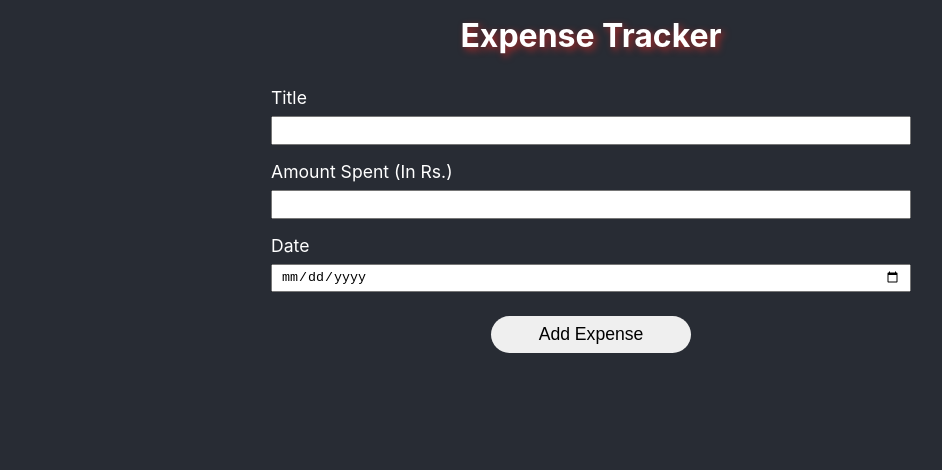
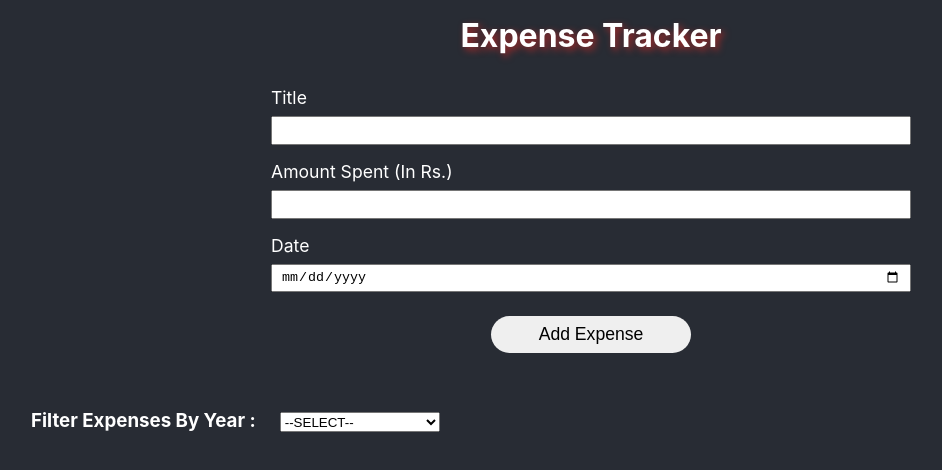
Before and after one commit to Nikhil2408/expense-tracker, a React (Create React App) app: page / in a window 1280 px wide. Shown: the top 470 px of the page, without its empty margins (49-991 px from the left). Built offline with nearby package versions, Linux system fonts and the light colour scheme.

Commit message:
feat: added filteration of expenses by year

```diff
--- a/src/components/App.js
+++ b/src/components/App.js
@@ -2,12 +2,18 @@ import React, { useState } from "react";
 
 import ExpenseForm from "./ExpenseFormComponent/ExpenseForm";
 import Expenses from "./Expenses/Expenses";
+import ExpenseFilter from "./ExpenseFilter/ExpenseFilter";
 import '../styles/App.css';
 
 
 function App() {
 
-  const [allExpenses, setAllExpenses] = useState(expensesArr);
+  const [allExpenses, setAllExpenses] = useState({
+    allExpenses : []
+  });
+  const [filterExpenses, setFilterExpenses] = useState({
+    filterExpenses : []
+  });
 
   function addExpense(newExpense){
     setAllExpenses(function(currentState){
@@ -17,17 +23,33 @@ function App() {
     })
   }
 
+  function filterAllExpenses(filterYear){
+    let filtered;
+    if(filterYear !== "noYear" && filterYear !== "all"){
+        filtered = allExpenses.allExpenses.filter(expense => {
+          return filterYear == expense.date.getFullYear();
+        });
+    }
+    else if(filterYear === "all"){
+      filtered = allExpenses.allExpenses;
+    }
+    else{
+      filtered = [];
+    }
+    setFilterExpenses({
+      filterExpenses: filtered
+    });
+  }
+
   return (
     <div className="App">
       <h1 className = "App-header">Expense Tracker</h1>
       <ExpenseForm addExpense = {addExpense}/>
-      <Expenses allExpenses = {allExpenses.allExpenses}/>
+      <ExpenseFilter filterAllExpenses = {filterAllExpenses}/>
+      <Expenses allExpenses = {filterExpenses.filterExpenses}/>
     </div>
   );
 }
 
-const expensesArr = {
-  allExpenses : []
-};
 
 export default App;
--- /dev/null
+++ b/src/components/ExpenseFilter/ExpenseFilter.js
@@ -0,0 +1,29 @@
+import React, {useState} from "react";
+
+import "../../styles/ExpenseFilter.css";
+
+function ExpenseFilter(props){
+
+    const [filterYear, setFilterYear] = useState("noYear");
+
+    function changeHandler(eventObj){
+        props.filterAllExpenses(eventObj.target.value);
+        setFilterYear(eventObj.target.value);
+    }
+
+    return (
+        <div className="ExpenseFilter">
+            <h3 className = "ExpenseFilter-header">Filter Expenses By Year : </h3>
+            <select className = "ExpenseFilter-select" name="yearFilter" value = {filterYear} onChange = {changeHandler}>
+                <option value="noYear">--SELECT--</option>
+                <option value="all">All</option>
+                <option value="2019">2019</option>
+                <option value="2020">2020</option>
+                <option value="2021">2021</option>
+                <option value="2022">2022</option>
+            </select>
+        </div>
+    )
+}
+
+export default ExpenseFilter;
--- a/src/styles/Expense.css
+++ b/src/styles/Expense.css
@@ -24,4 +24,5 @@
     margin: 0.5rem;
     border-radius: 20px;
     color: white;
+    width: 7rem;
 }
--- /dev/null
+++ b/src/styles/ExpenseFilter.css
@@ -0,0 +1,17 @@
+.ExpenseFilter{
+    height: fit-content;
+    width: 90%;
+    display: flex;
+    padding: 1rem;
+}
+
+.ExpenseFilter-header{
+    color: white;
+    margin-right: 1.5rem;
+}
+
+.ExpenseFilter-select{
+    margin-top: 0.15rem;
+    outline: none;
+    width: 10rem;
+}
```
